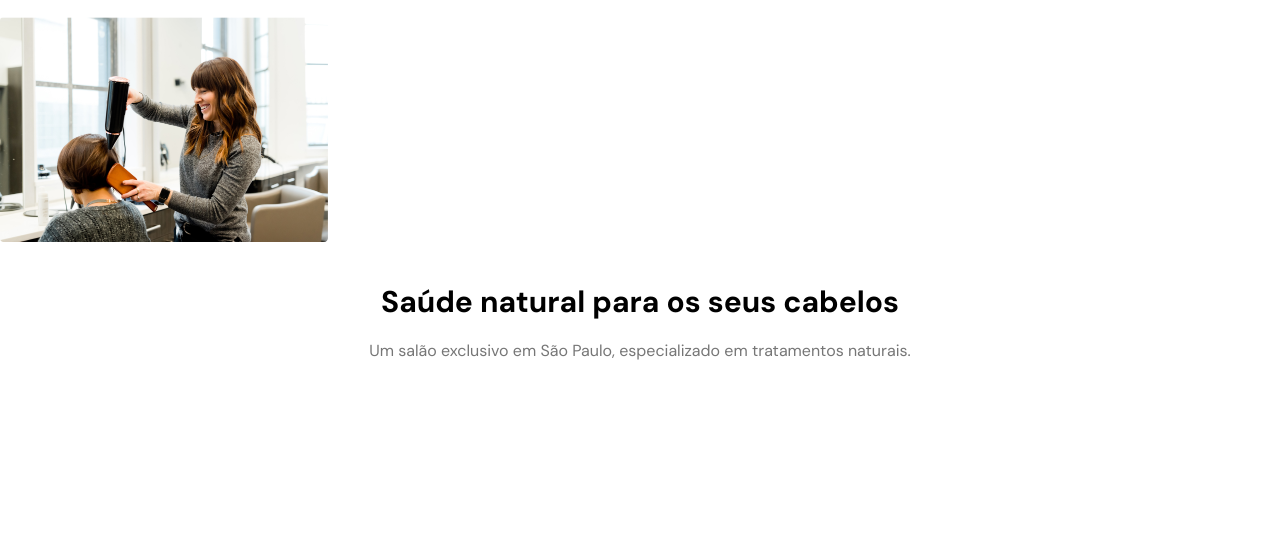
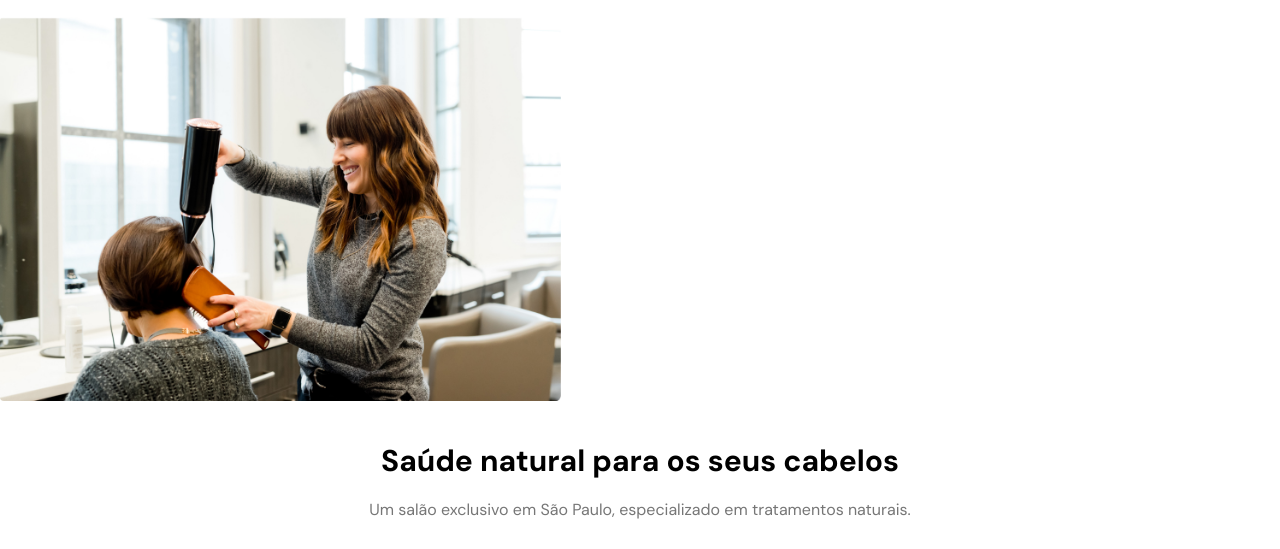
Before and after one commit to Magnun25/nlw-together-origin, a plain HTML site: page index.html in a window 1280 px wide. Shown: the part 55-604 px from the top of the page. Drawn offline with Linux system fonts and the light colour scheme.

Commit message:
Update style.css

```diff
--- a/style.css
+++ b/style.css
@@ -24,13 +24,11 @@
 * {
   margin: 0;
   padding: 0;
-  box-sizing: border-box;
-
 }
 
 body {
   font: ;
-  width: 100vw;
+  max-width: 100vw;
   margin: auto;
   font-family: var(--secundary-font);
 }
@@ -72,12 +70,15 @@ a {
 /* ---------- HOME ------------ */
 
 #home {
-  margin: 0 auto;
+}
+
+#home .image {
 }
 
 #home .image img{
   border-radius: 4px;
-  width: 32.8rem;
+  max-width: 56.1rem;
+  position: relative;
 }
 
 #home .image::before {
@@ -85,7 +86,8 @@ a {
 
   position: absolute;
 
-  width: 50rem;
+  border-radius: 4px;
+
   background-color: red;
 }
 
@@ -112,8 +114,8 @@ a {
 }
 
 #home div.button {
-  width: 21.4rem;
-  height: 5.6rem;
+  max-width: 21.4rem;
+  max-height: 5.6rem;
 
   margin-bottom: 8rem;
 
```
